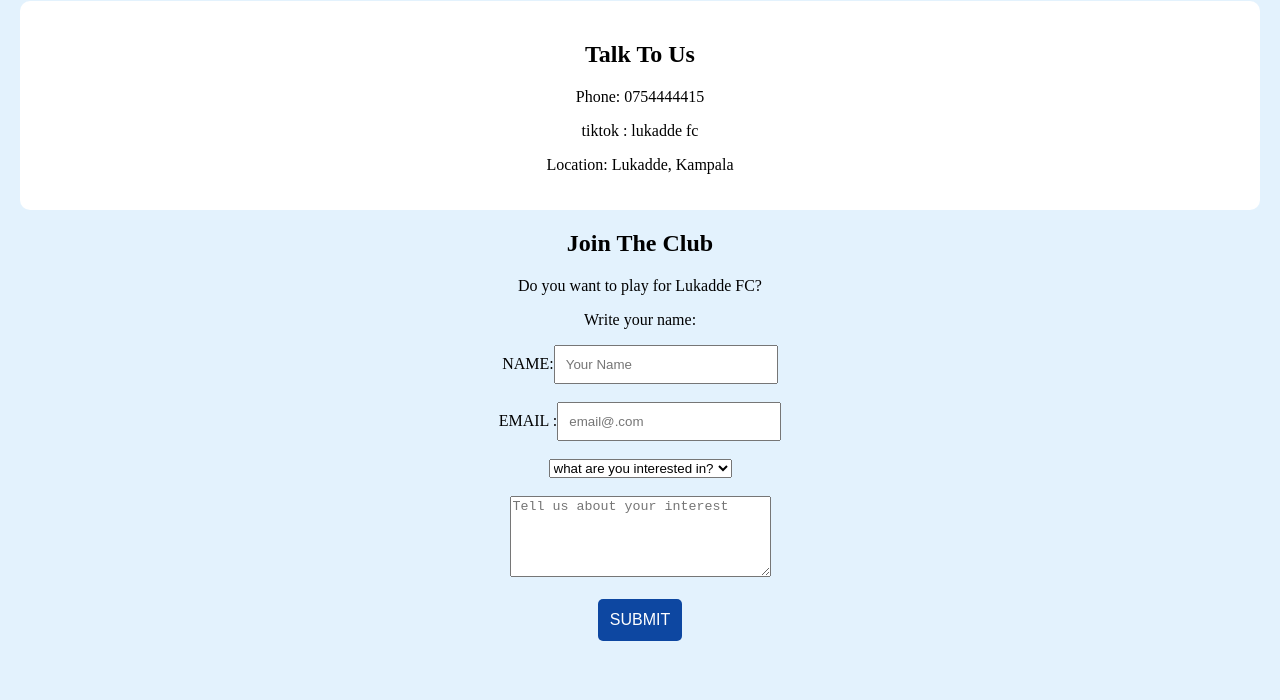
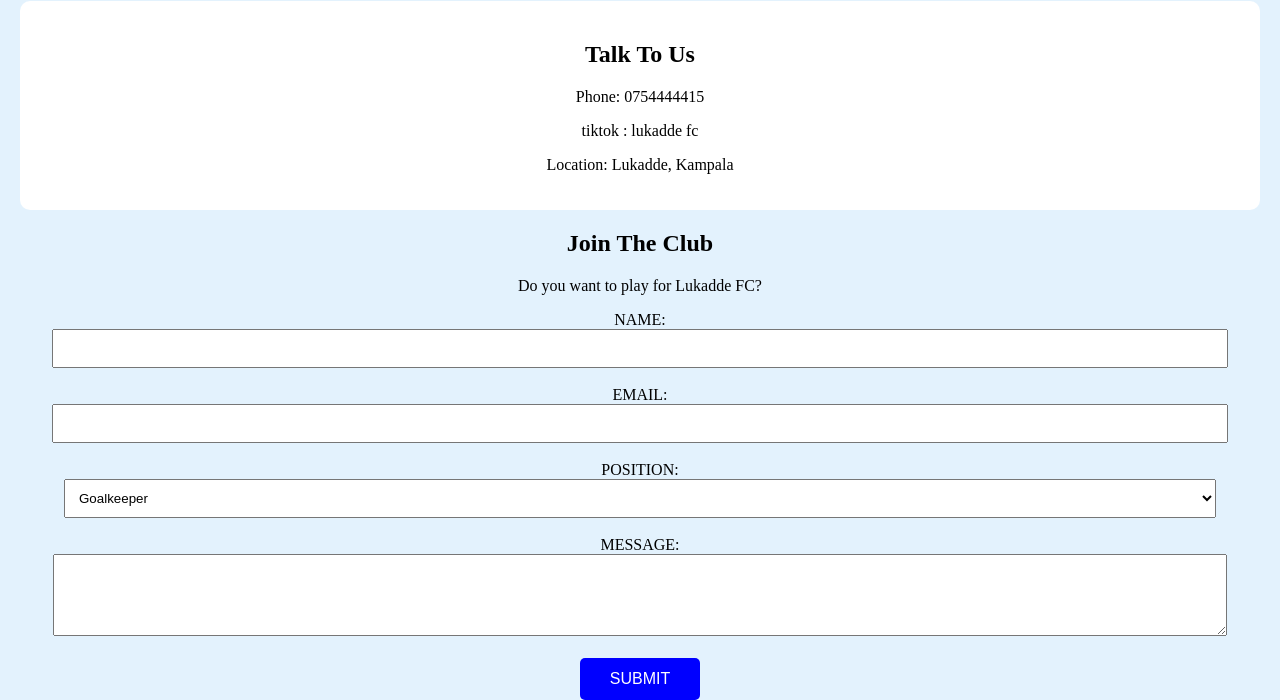
Before and after one commit to lakrazy42/lukadde-fc-, a plain HTML site: page contact.html in a window 1280 px wide. Shown: the part 152-852 px from the top of the page. Before the commit the page ends 800 px from the top, so only its background shows below. Drawn offline with Linux system fonts and the light colour scheme.

Commit message:
Revamp contact form with WhatsApp integration

```diff
--- a/contact.html
+++ b/contact.html
@@ -22,17 +22,41 @@
 </div>
   <h2>Join The Club</h2>
   <p>Do you want to play for Lukadde FC?</p>
-  <p>Write your name:</p>
-  <label> NAME:</label><input type="text" placeholder="Your Name"><br><br>
-  <label>EMAIL :</label><input type="email" placeholder="email@.com"><br><br>
- <select name="interest" required>
- <option value="">what are you interested in?</option>
-  <option>Goalkeeper</option>
-  <option>Defender</option>
-  <option>Midfeilder</option>
-  <option>striker</option>
-</select><br><br>
-<textarea name="Message" placeholder="Tell us about your interest" required rows="5" cols="30"></textarea><br><br>
-<button type="submit">SUBMIT</button>
+<form onsubmit="sendToWhatsApp(event)">
+  <label>NAME:</label><br>
+  <input type="text" id="name" required style="width:90%; padding:10px;"><br><br>
+
+  <label>EMAIL:</label><br>
+  <input type="email" id="email" required style="width:90%; padding:10px;"><br><br>
+
+  <label>POSITION:</label><br>
+  <select id="position" style="width:90%; padding:10px;">
+    <option>Goalkeeper</option>
+    <option>Defender</option>
+    <option>Midfielder</option>
+    <option>Striker</option>
+  </select><br><br>
+
+  <label>MESSAGE:</label><br>
+  <textarea id="message" rows="4" style="width:90%; padding:10px;"></textarea><br><br>
+
+  <button type="submit" style="background:blue; color:white; padding:12px 30px; border:none;">SUBMIT</button>
+</form>
+
+<script>
+function sendToWhatsApp(event) {
+  event.preventDefault();
+  var name = document.getElementById('name').value;
+  var email = document.getElementById('email').value;
+  var position = document.getElementById('position').value;
+  var message = document.getElementById('message').value;
+
+  var phone = "256754444415";
+
+  var text = "New Lukadde FC Player:%0AName: " + name + "%0AEmail: " + email + "%0APosition: " + position + "%0AMessage: " + message;
+
+  window.open("https://wa.me/" + phone + "?text=" + text, "_blank");
+}
+</script>
 </body>
 </html>
```
